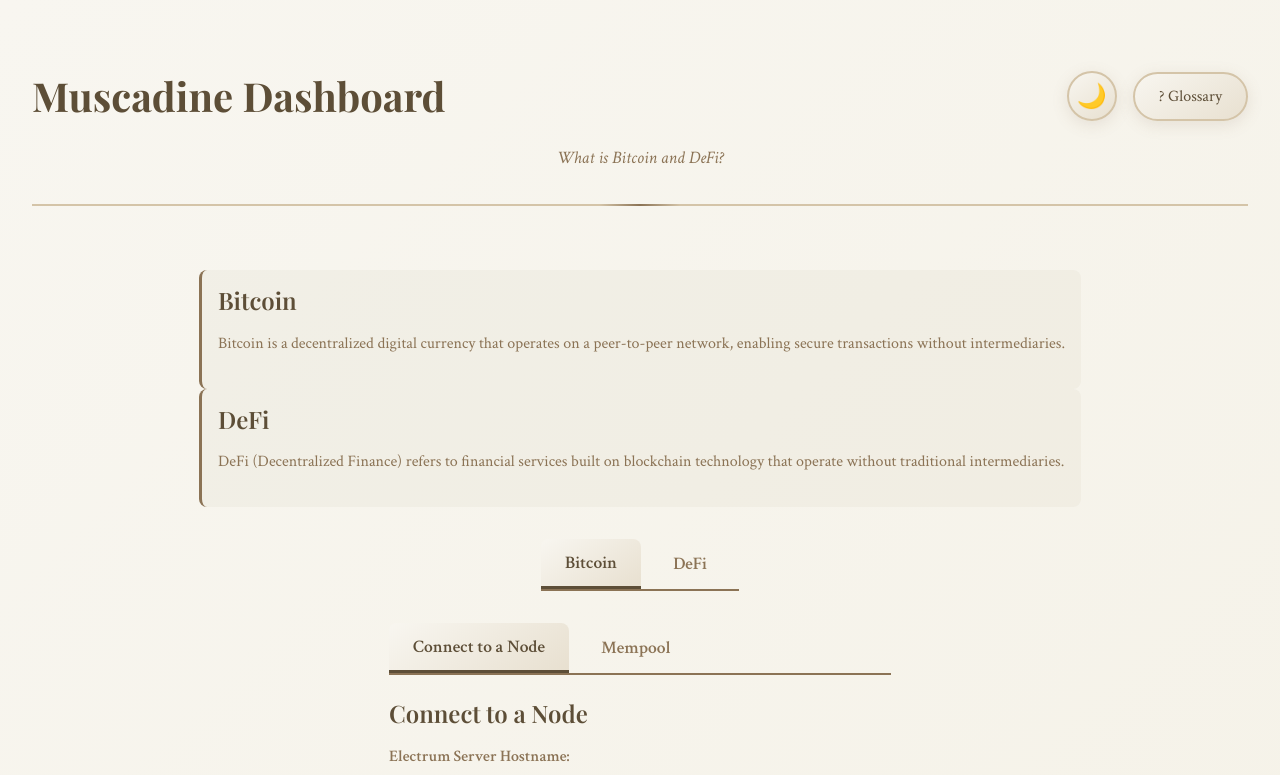
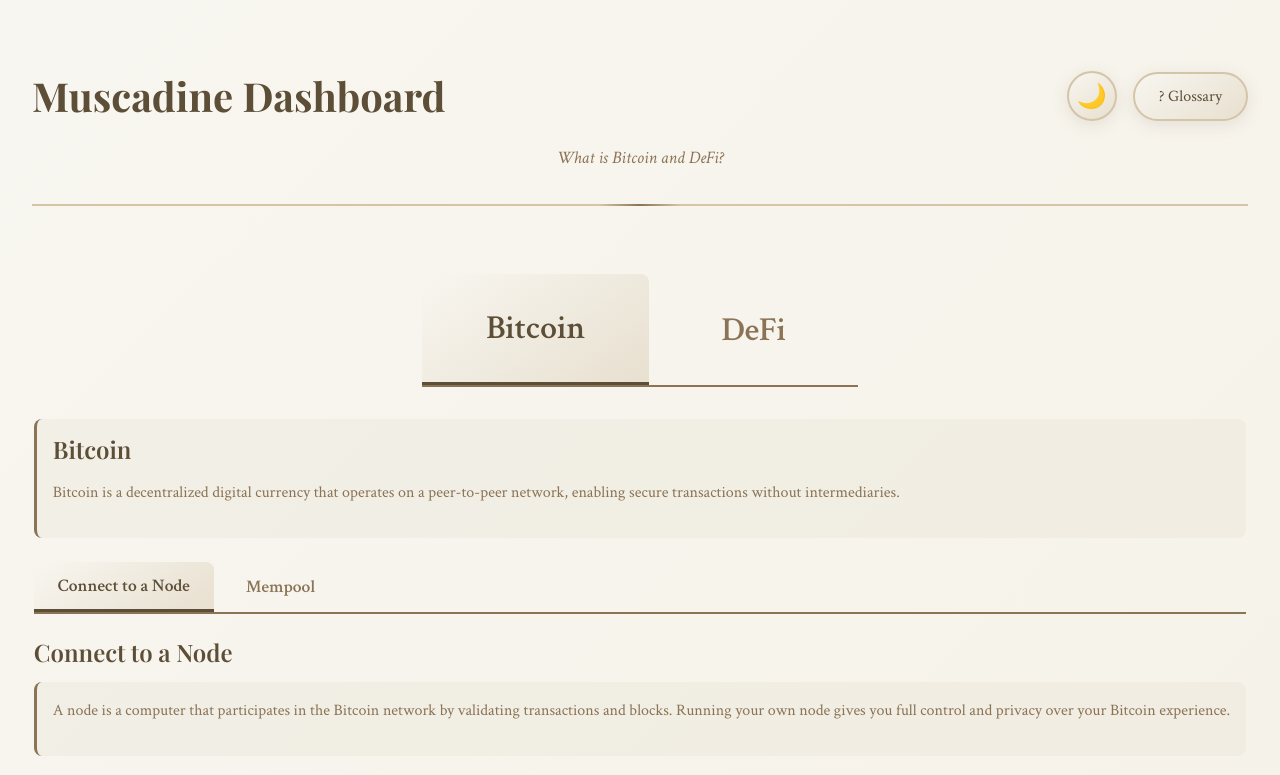
Before and after one commit to nickconnelly10/muscadine.box, a React (Vite) app in the folder app-site/: page / in a window 1280 px wide. Shown: the top 775 px of the page. Built offline with nearby package versions, Linux system fonts and the light colour scheme.

Commit message:
beta-0.1.6

```diff
--- a/app-site/src/App.css
+++ b/app-site/src/App.css
@@ -1230,3 +1230,13 @@ body.dark-theme .mempool-button:hover {
     text-align: center;
   }
 }
+
+.big-tab {
+  font-size: 1.5rem;
+  padding: 1.25rem 3rem;
+}
+
+.largest-tab {
+  font-size: 2.1rem;
+  padding: 2rem 4rem;
+}
--- a/app-site/src/App.tsx
+++ b/app-site/src/App.tsx
@@ -1,4 +1,4 @@
-import { useState, useCallback, useMemo, memo, useEffect } from 'react';
+import { useState, useCallback, memo, useEffect } from 'react';
 import { motion, AnimatePresence } from 'framer-motion';
 import './App.css';
 
@@ -175,37 +175,6 @@ const Footer = memo(() => (
   </motion.footer>
 ));
 
-// Memoized Branch Button Component
-const BranchButton = memo(({
-  text,
-  isActive,
-  onClick
-}: {
-  text: string;
-  isActive: boolean;
-  onClick: () => void;
-}) => (
-  <motion.button
-    className={`vine-branch ${isActive ? 'active' : ''}`}
-    onClick={onClick}
-    whileHover={{
-      y: -12,
-      scale: 1.05,
-      transition: { duration: 0.2, ease: "easeOut" }
-    }}
-    whileTap={{
-      scale: 0.98,
-      transition: { duration: 0.1 }
-    }}
-    initial={{ opacity: 0, y: 20 }}
-    animate={{ opacity: 1, y: 0 }}
-    transition={{ duration: 0.3, ease: "easeOut" }}
-  >
-    <span className="branch-text">{text}</span>
-    <div className="vine-decoration"></div>
-  </motion.button>
-));
-
 // Memoized Copy Button Component
 const CopyButton = memo(({
   text,
@@ -227,8 +196,6 @@ const CopyButton = memo(({
     📋
   </motion.button>
 ));
-
-
 
 // Memoized DeFi Card Component with About Link
 const DeFiCard = memo(({
@@ -277,25 +244,23 @@ const DeFiCard = memo(({
   </motion.div>
 ));
 
-// Memoized Back Button Component
-const BackButton = memo(({ onClick }: { onClick: () => void }) => (
-  <motion.button
-    className="back-button"
-    onClick={onClick}
-    initial={{ opacity: 0, x: -20 }}
-    animate={{ opacity: 1, x: 0 }}
-    exit={{ opacity: 0, x: -20 }}
-    transition={{ duration: 0.2, ease: "easeOut" }}
-    whileHover={{ y: -2 }}
-    whileTap={{ scale: 0.98 }}
-  >
-    ← Back to DeFi
-  </motion.button>
-));
-
 // 1. Add explanation content at the top of the main content
 const bitcoinExplanation = "Bitcoin is a decentralized digital currency that operates on a peer-to-peer network, enabling secure transactions without intermediaries.";
 const defiExplanation = "DeFi (Decentralized Finance) refers to financial services built on blockchain technology that operate without traditional intermediaries.";
+
+// Add node explanation
+const nodeExplanation = "A node is a computer that participates in the Bitcoin network by validating transactions and blocks. Running your own node gives you full control and privacy over your Bitcoin experience.";
+
+// Add explanations for Earn & Borrow and Token Swap
+const lendingExplanation = "Earn & Borrow lets you lend your crypto to earn interest or borrow assets by providing collateral. These protocols are non-custodial and operate transparently on-chain.";
+const swapExplanation = "Token Swap allows you to exchange one cryptocurrency for another instantly using decentralized exchanges, without relying on a central authority.";
+
+// Add mempool and block explorer explanations
+const mempoolExplanation = "The mempool (memory pool) is where unconfirmed Bitcoin transactions wait before being added to a block. It helps the network manage and prioritize pending transactions.";
+const blockExplorerExplanation = "A block explorer is a tool that lets you view and search all transactions, addresses, and blocks on a blockchain. It provides transparency and insight into network activity.";
+
+// Add portfolio tracking explanation
+const portfolioExplanation = "Portfolio tracking lets you monitor your crypto assets and DeFi positions across multiple protocols in one place. It helps you stay informed about your balances, yields, and overall performance.";
 
 function App() {
   const [topTab, setTopTab] = useState<'bitcoin' | 'defi'>('bitcoin');
@@ -424,22 +389,10 @@ function App() {
 
       {/* Main Content */}
       <main className="vine-main">
-        {/* Explanations at the top */}
-        <div className="explanation-section" style={{marginBottom: '2rem'}}>
-          <div className="content-section">
-            <h2 className="tab-title">Bitcoin</h2>
-            <p className="tab-text">{bitcoinExplanation}</p>
-          </div>
-          <div className="content-section">
-            <h2 className="tab-title">DeFi</h2>
-            <p className="tab-text">{defiExplanation}</p>
-          </div>
-        </div>
-
-        {/* Top-level Tabs */}
-        <div className="tab-navigation" style={{marginBottom: '2rem'}}>
+        {/* Top-level Tabs - reduce top margin even more */}
+        <div className="tab-navigation big-tab-nav" style={{margin: '0.25rem 0 2rem 0'}}>
           <button
-            className={`tab-button ${topTab === 'bitcoin' ? 'active' : ''}`}
+            className={`tab-button big-tab largest-tab ${topTab === 'bitcoin' ? 'active' : ''}`}
             onClick={() => setTopTab('bitcoin')}
             aria-selected={topTab === 'bitcoin'}
             role="tab"
@@ -447,7 +400,7 @@ function App() {
             Bitcoin
           </button>
           <button
-            className={`tab-button ${topTab === 'defi' ? 'active' : ''}`}
+            className={`tab-button big-tab largest-tab ${topTab === 'defi' ? 'active' : ''}`}
             onClick={() => setTopTab('defi')}
             aria-selected={topTab === 'defi'}
             role="tab"
@@ -461,6 +414,11 @@ function App() {
           {/* Bitcoin Tab Content */}
           {topTab === 'bitcoin' && (
             <div>
+              {/* Explanation under Bitcoin tab */}
+              <div className="content-section" style={{marginBottom: '1.5rem'}}>
+                <h2 className="tab-title">Bitcoin</h2>
+                <p className="tab-text">{bitcoinExplanation}</p>
+              </div>
               {/* Nested Tabs for Bitcoin */}
               <div className="tab-navigation" style={{marginBottom: '1.5rem'}}>
                 <button
@@ -490,6 +448,10 @@ function App() {
                   transition={{ duration: 0.2 }}
                 >
                   <h3 className="tab-title">Connect to a Node</h3>
+                  {/* Node explanation */}
+                  <div className="content-section" style={{marginBottom: '1rem'}}>
+                    <p className="tab-text">{nodeExplanation}</p>
+                  </div>
                   <div className="node-info">
                     <div className="info-row">
                       <p>Electrum Server Hostname:</p>
@@ -527,18 +489,9 @@ function App() {
                   transition={{ duration: 0.2 }}
                 >
                   <h3 className="tab-title">View Mempool</h3>
-                  <div className="mempool-content">
-                    <div className="content-section">
-                      <h4 className="content-subtitle">Real-Time Monitoring</h4>
-                      <p className="tab-text">
-                        Monitor the Bitcoin mempool to see pending transactions, network congestion, and fee rates. This helps you optimize your transaction timing and fees.
-                      </p>
-                    </div>
-                    <div className="content-section">
-                      <h4 className="content-subtitle">Network Activity</h4>
-                      <p className="tab-text">
-                        View live transaction activity across the Bitcoin network. Track transaction confirmations and understand network dynamics in real-time.
-                      </p>
+                  {/* Mempool explanation */}
+                  <div className="content-section" style={{marginBottom: '1rem'}}>
+                    <p className="tab-text">{mempoolExplanation}</p>
                   </div>
                   <div className="content-section">
                     <button
@@ -548,7 +501,6 @@ function App() {
                       Open Mempool Viewer
                     </button>
                   </div>
-                  </div>
                 </motion.div>
               )}
             </div>
@@ -557,6 +509,11 @@ function App() {
           {/* DeFi Tab Content */}
           {topTab === 'defi' && (
             <div>
+              {/* Explanation under DeFi tab */}
+              <div className="content-section" style={{marginBottom: '1.5rem'}}>
+                <h2 className="tab-title">DeFi</h2>
+                <p className="tab-text">{defiExplanation}</p>
+              </div>
               {/* Nested Tabs for DeFi */}
               <div className="tab-navigation" style={{marginBottom: '1.5rem'}}>
                 <button
@@ -594,27 +551,44 @@ function App() {
               </div>
               {/* Nested Tab Content */}
               {defiTab === 'portfolio' && (
+                <div>
+                  {/* Portfolio tracking explanation */}
+                  <div className="content-section" style={{marginBottom: '1rem'}}>
+                    <p className="tab-text">{portfolioExplanation}</p>
+                  </div>
                   <DeFiCard
                     title="Zerion"
                     subtitle="Track any wallet"
                     className="zerion-card"
                     onClick={openZerion}
                   />
+                </div>
               )}
               {defiTab === 'lending' && (
                 <div>
+                  {/* Lending explanation */}
+                  <div className="content-section" style={{marginBottom: '1rem'}}>
+                    <p className="tab-text">{lendingExplanation}</p>
+                  </div>
+                  {/* Protocol cards in a row, spaced evenly */}
+                  <div style={{display: 'flex', justifyContent: 'space-between', alignItems: 'stretch', gap: '1.5rem', maxWidth: 900, margin: '0 auto'}}>
+                    <div style={{flex: 1, display: 'flex', justifyContent: 'flex-start'}}>
                       <DeFiCard
                         title="Aave"
                         className="aave-card"
                         onClick={openAave}
                         aboutLink="https://aave.com/docs"
                       />
+                    </div>
+                    <div style={{flex: 1, display: 'flex', justifyContent: 'center'}}>
                       <DeFiCard
                         title="Moonwell"
                         className="moonwell-card"
                         onClick={openMoonwell}
                         aboutLink="https://docs.moonwell.fi/moonwell/"
                       />
+                    </div>
+                    <div style={{flex: 1, display: 'flex', justifyContent: 'flex-end'}}>
                       <DeFiCard
                         title="Morpho"
                         className="morpho-card"
@@ -622,15 +596,26 @@ function App() {
                         aboutLink="https://docs.morpho.org/overview/"
                       />
                     </div>
+                  </div>
+                </div>
               )}
               {defiTab === 'swap' && (
                 <div>
+                  {/* Swap explanation */}
+                  <div className="content-section" style={{marginBottom: '1rem'}}>
+                    <p className="tab-text">{swapExplanation}</p>
+                  </div>
+                  {/* Protocol cards in a row, spaced evenly */}
+                  <div style={{display: 'flex', justifyContent: 'space-between', alignItems: 'stretch', gap: '1.5rem', maxWidth: 600, margin: '0 auto'}}>
+                    <div style={{flex: 1, display: 'flex', justifyContent: 'flex-start'}}>
                       <DeFiCard
                         title="Aerodrome"
                         className="aerodrome-card"
                         onClick={openAerodrome}
                         aboutLink="https://aerodrome.finance/docs"
                       />
+                    </div>
+                    <div style={{flex: 1, display: 'flex', justifyContent: 'flex-end'}}>
                       <DeFiCard
                         title="Uniswap"
                         className="uniswap-card"
@@ -638,14 +623,22 @@ function App() {
                         aboutLink="https://docs.uniswap.org/"
                       />
                     </div>
+                  </div>
+                </div>
               )}
               {defiTab === 'explorer' && (
+                <div>
+                  {/* Block Explorer explanation */}
+                  <div className="content-section" style={{marginBottom: '1rem'}}>
+                    <p className="tab-text">{blockExplorerExplanation}</p>
+                  </div>
                   <DeFiCard
                     title="Block Explorer"
                     subtitle="Browse Base-chain blocks & transactions"
                     className="explorer-card"
                     onClick={openBlockExplorer}
                   />
+                </div>
               )}
             </div>
           )}
```
Lines whose indentation alone changed are shown as unchanged.
